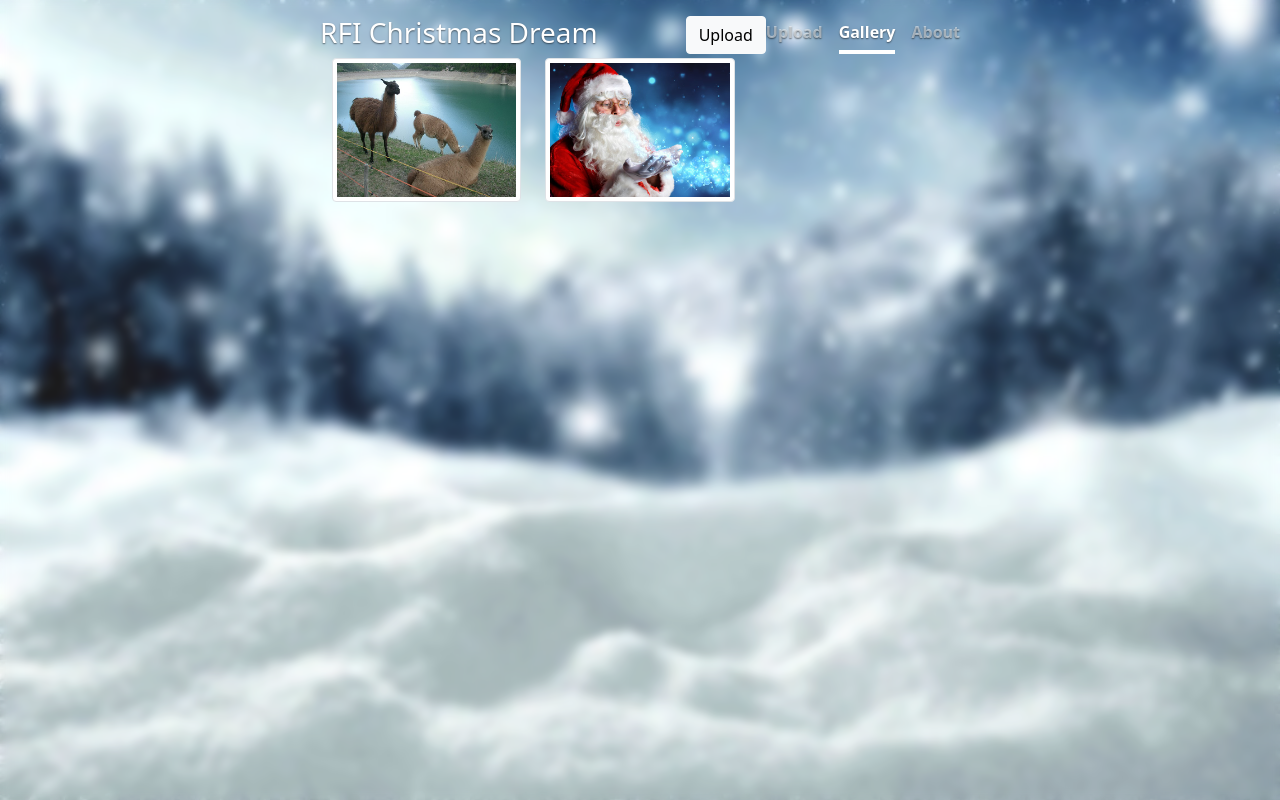
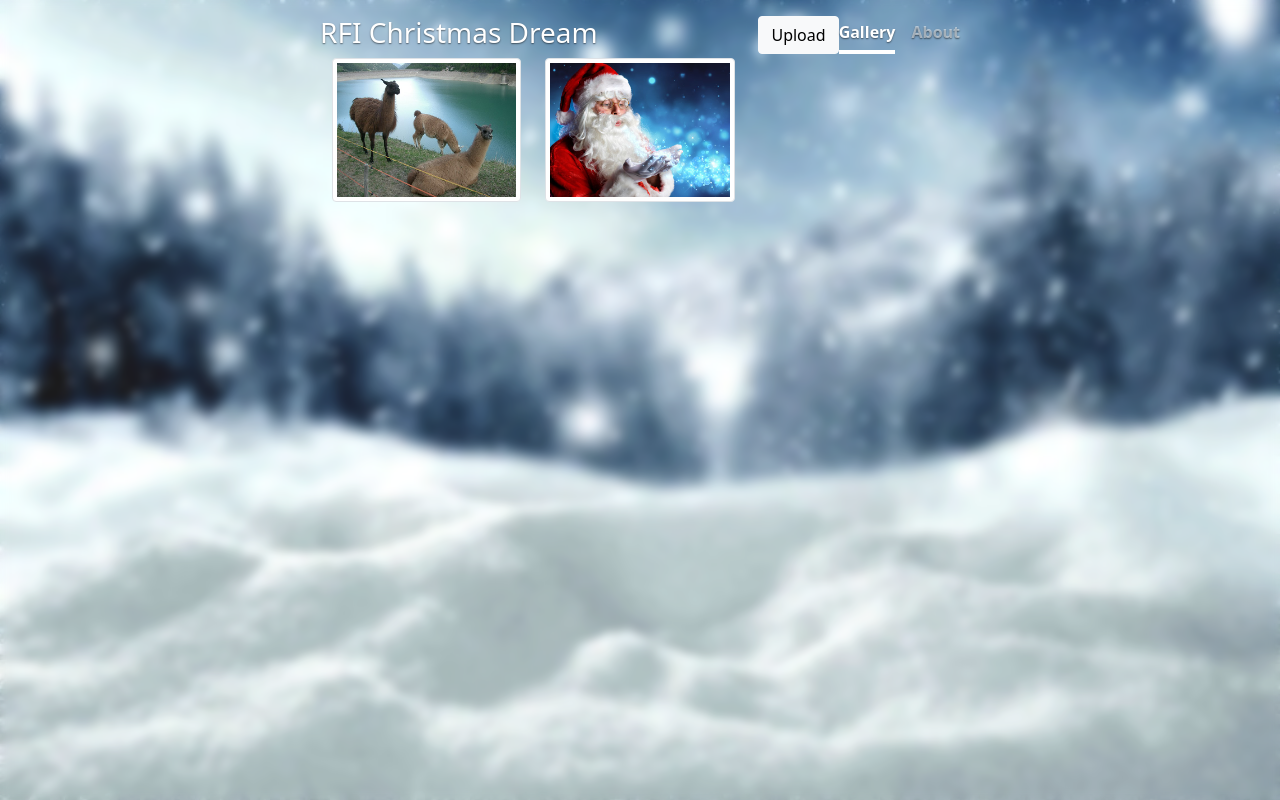
Before and after one commit to rosalindfranklininstitute/deepdreamchristmas, a Flask app: page / in a window 1280 px wide. Run offline with Flask 2, Linux system fonts and the light colour scheme; data that the repository does not hold is empty; some libraries are stand-ins or nearby versions.

Commit message:
Adjust modal

```diff
--- a/static/app.js
+++ b/static/app.js
@@ -30,8 +30,7 @@ class HostApp extends React.Component {
                             <div>
                                 <h3 className="float-md-start mb-0">RFI Christmas Dream</h3>
                                 <nav className="nav nav-masthead justify-content-center float-md-end">
-                                    <button type="button" className="btn btn-light" data-bs-toggle="modal" data-bs-target="#uploadModal">Upload</button>
-                                    <a className="nav-link" aria-current="page" href="#">Upload</a>
+                                    <button type="button" className="btn btn-light mr-2" data-bs-toggle="modal" data-bs-target="#uploadModal">Upload</button>
                                     <a className="nav-link active" href="/">Gallery</a>
                                     <a className="nav-link" href="/about">About</a>
                                 </nav>
--- a/static/style.css
+++ b/static/style.css
@@ -28,6 +28,10 @@ html, body, .fill {
 #app-root {
     background: rgba(255, 255, 255, 0.1);
     backdrop-filter: blur(5px);
+}
+
+#uploadModal {
+    z-index: 100;
 }
 
 .bd-placeholder-img {
```
